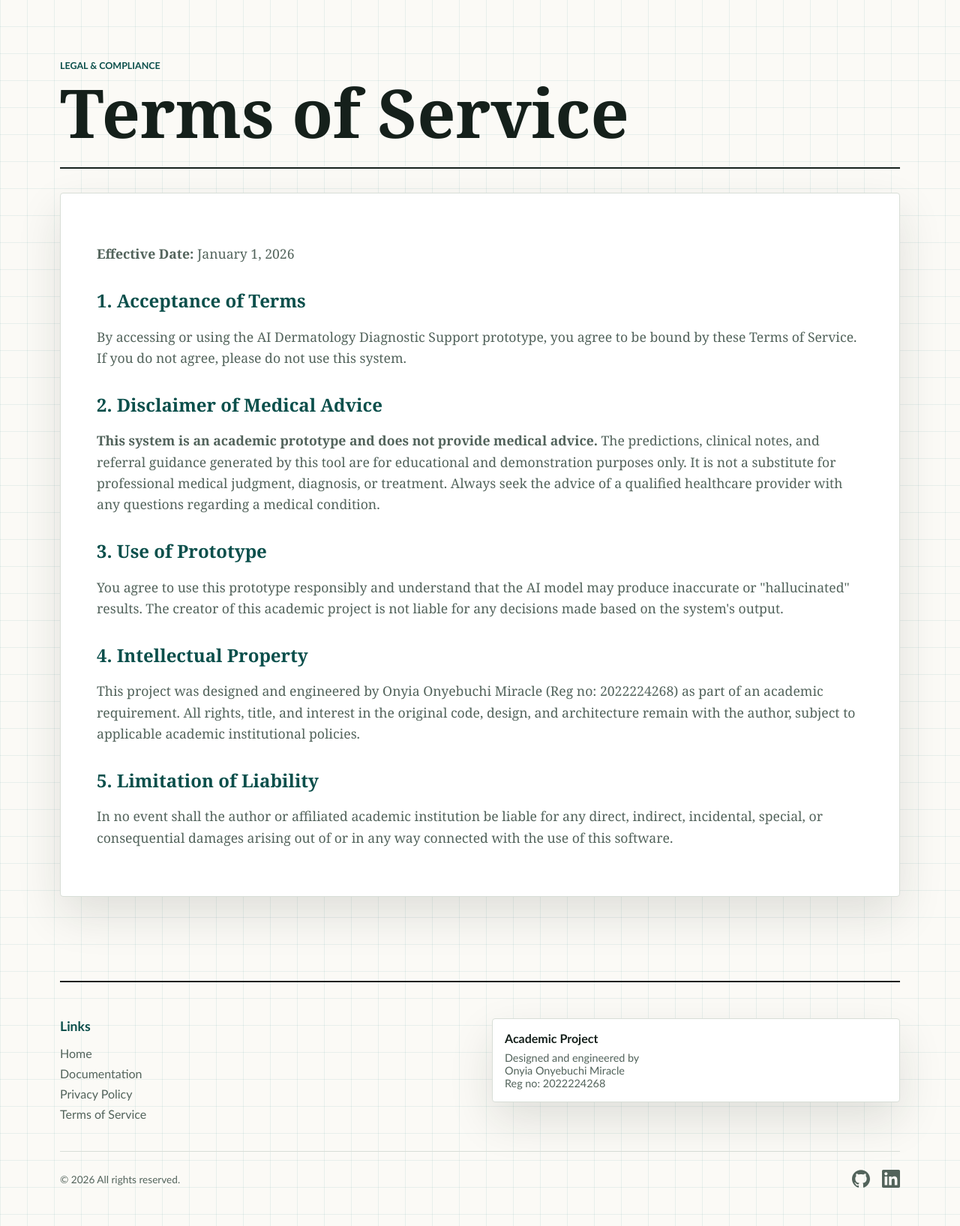
After one commit to Emmy042/AI-Diagnostic, a Flask app: page /terms in a window 1280 px wide. The commit adds this page. Shown: the whole page at 75% size. Run offline with Flask 3, Linux system fonts and the light colour scheme.

Commit message:
added legal docs

```diff
--- a/app/web.py
+++ b/app/web.py
@@ -9,9 +9,9 @@ from app.diagnostic import DermaClassifier, ImageUpload, UnsupportedFileError
 
 
 def create_app(config: dict | None = None) -> Flask:
-    app = Flask(__name__, instance_relative_config=False)
+    app = Flask(__name__, template_folder="../templates", static_folder="../static", instance_relative_config=False)
     app.config.update(
-        DERMA_MODEL_PATH=os.getenv("DERMA_MODEL_PATH", "models/derma_inceptionv3.keras"),
+        DERMA_MODEL_PATH=os.getenv("DERMA_MODEL_PATH", "derma_inceptionv3.keras"),
         DERMA_DEMO_MODE=_parse_bool(os.getenv("DERMA_DEMO_MODE", "")),
         MAX_UPLOAD_MB=int(os.getenv("MAX_UPLOAD_MB", "8")),
         MAX_CONTENT_LENGTH=int(os.getenv("MAX_UPLOAD_MB", "8")) * 1024 * 1024,
@@ -50,6 +50,18 @@ def create_app(config: dict | None = None) -> Flask:
 
         return render_template("result.html", result=result)
 
+    @app.get("/docs")
+    def docs():
+        return render_template("docs.html")
+
+    @app.get("/privacy")
+    def privacy():
+        return render_template("privacy.html")
+
+    @app.get("/terms")
+    def terms():
+        return render_template("terms.html")
+
     @app.get("/health")
     def health():
         return jsonify(
--- a/run.py
+++ b/run.py
@@ -5,4 +5,4 @@ app = create_app()
 
 
 if __name__ == "__main__":
-    app.run(host="127.0.0.1", port=5000, debug=True)
+    app.run(host="127.0.0.1", port=5000, debug=True, use_reloader=False)
--- a/static/styles.css
+++ b/static/styles.css
@@ -246,12 +246,143 @@ h2 {
   }
 }
 
+/* Footer Styles */
+.site-footer {
+  margin-top: 64px;
+  padding: 48px 0;
+  border-top: 2px solid var(--ink);
+  font-family: "Trebuchet MS", Verdana, sans-serif;
+}
+
+.footer-content {
+  display: grid;
+  grid-template-columns: repeat(auto-fit, minmax(250px, 1fr));
+  gap: 32px;
+}
+
+.footer-section h3 {
+  margin: 0 0 16px;
+  font-size: 1.1rem;
+  color: var(--accent-dark);
+}
+
+.footer-section ul {
+  list-style: none;
+  padding: 0;
+  margin: 0;
+}
+
+.footer-section ul li {
+  margin-bottom: 8px;
+}
+
+.footer-section a {
+  color: var(--muted);
+  text-decoration: none;
+}
+
+.footer-section a:hover {
+  color: var(--ink);
+  text-decoration: underline;
+}
+
+.academic-card {
+  background: var(--panel);
+  border: 1px solid var(--line);
+  box-shadow: var(--shadow);
+  padding: 16px;
+  font-size: 0.9rem;
+  color: var(--muted);
+  border-radius: 4px;
+}
+
+.academic-card strong {
+  color: var(--ink);
+  display: block;
+  margin-bottom: 8px;
+  font-size: 1rem;
+}
+
+.footer-bottom {
+  margin-top: 32px;
+  padding-top: 24px;
+  border-top: 1px solid var(--line);
+  display: flex;
+  justify-content: space-between;
+  align-items: center;
+  flex-wrap: wrap;
+  gap: 16px;
+  font-size: 0.85rem;
+  color: var(--muted);
+}
+
+.social-icons {
+  display: flex;
+  gap: 16px;
+}
+
+.social-icons a {
+  color: var(--muted);
+  transition: color 0.2s ease;
+}
+
+.social-icons a:hover {
+  color: var(--accent);
+}
+
+.social-icon {
+  width: 24px;
+  height: 24px;
+  fill: currentColor;
+}
+
+/* Static Pages Styles */
+.static-content {
+  background: var(--panel);
+  border: 1px solid var(--line);
+  box-shadow: var(--shadow);
+  padding: 48px;
+  margin-top: 32px;
+  border-radius: 4px;
+}
+
+.static-content h1 {
+  font-size: 2.5rem;
+  margin-bottom: 24px;
+}
+
+.static-content h2 {
+  font-size: 1.5rem;
+  margin-top: 32px;
+  color: var(--accent-dark);
+}
+
+.static-content p {
+  color: var(--muted);
+  font-size: 1.1rem;
+  line-height: 1.6;
+  margin-bottom: 16px;
+}
+
+.static-content ul, .static-content ol {
+  color: var(--muted);
+  font-size: 1.1rem;
+  line-height: 1.6;
+  margin-bottom: 16px;
+  padding-left: 20px;
+}
+
+.static-content li {
+  margin-bottom: 8px;
+}
+
 @media print {
   body {
     background: #fff;
   }
 
-  .actions {
+  .actions,
+  .site-footer {
     display: none;
   }
 
--- /dev/null
+++ b/templates/base.html
@@ -0,0 +1,51 @@
+<!doctype html>
+<html lang="en">
+  <head>
+    <meta charset="utf-8">
+    <meta name="viewport" content="width=device-width, initial-scale=1">
+    <title>{% block title %}AI Dermatology Diagnostic Support{% endblock %}</title>
+    <link rel="stylesheet" href="{{ url_for('static', filename='styles.css') }}">
+  </head>
+  <body>
+    <main class="shell {% block shell_class %}{% endblock %}">
+      {% block content %}{% endblock %}
+    </main>
+
+    <footer class="site-footer shell">
+      <div class="footer-content">
+        <div class="footer-section">
+          <h3>Links</h3>
+          <ul>
+            <li><a href="{{ url_for('index') }}">Home</a></li>
+            <li><a href="{{ url_for('docs') }}">Documentation</a></li>
+            <li><a href="{{ url_for('privacy') }}">Privacy Policy</a></li>
+            <li><a href="{{ url_for('terms') }}">Terms of Service</a></li>
+          </ul>
+        </div>
+        <div class="footer-section">
+          <div class="academic-card">
+            <strong>Academic Project</strong>
+            Designed and engineered by<br>
+            Onyia Onyebuchi Miracle<br>
+            Reg no: 2022224268
+          </div>
+        </div>
+      </div>
+      <div class="footer-bottom">
+        <div>&copy; 2026 All rights reserved.</div>
+        <div class="social-icons">
+          <a href="#" aria-label="GitHub">
+            <svg class="social-icon" viewBox="0 0 24 24">
+              <path d="M12 .297c-6.63 0-12 5.373-12 12 0 5.303 3.438 9.8 8.205 11.385.6.113.82-.258.82-.577 0-.285-.01-1.04-.015-2.04-3.338.724-4.042-1.61-4.042-1.61C4.422 18.07 3.633 17.7 3.633 17.7c-1.087-.744.084-.729.084-.729 1.205.084 1.838 1.236 1.838 1.236 1.07 1.835 2.809 1.305 3.495.998.108-.776.417-1.305.76-1.605-2.665-.3-5.466-1.332-5.466-5.93 0-1.31.465-2.38 1.235-3.22-.135-.303-.54-1.523.105-3.176 0 0 1.005-.322 3.3 1.23.96-.267 1.98-.399 3-.405 1.02.006 2.04.138 3 .405 2.28-1.552 3.285-1.23 3.285-1.23.645 1.653.24 2.873.12 3.176.765.84 1.23 1.91 1.23 3.22 0 4.61-2.805 5.625-5.475 5.92.42.36.81 1.096.81 2.22 0 1.606-.015 2.896-.015 3.286 0 .315.21.69.825.57C20.565 22.092 24 17.592 24 12.297c0-6.627-5.373-12-12-12"/>
+            </svg>
+          </a>
+          <a href="#" aria-label="LinkedIn">
+            <svg class="social-icon" viewBox="0 0 24 24">
+              <path d="M20.447 20.452h-3.554v-5.569c0-1.328-.027-3.037-1.852-3.037-1.853 0-2.136 1.445-2.136 2.939v5.667H9.351V9h3.414v1.561h.046c.477-.9 1.637-1.85 3.37-1.85 3.601 0 4.267 2.37 4.267 5.455v6.286zM5.337 7.433c-1.144 0-2.063-.926-2.063-2.065 0-1.138.92-2.063 2.063-2.063 1.14 0 2.064.925 2.064 2.063 0 1.139-.925 2.065-2.064 2.065zm1.782 13.019H3.555V9h3.564v11.452zM22.225 0H1.771C.792 0 0 .774 0 1.729v20.542C0 23.227.792 24 1.771 24h20.451C23.2 24 24 23.227 24 22.271V1.729C24 .774 23.2 0 22.222 0h.003z"/>
+            </svg>
+          </a>
+        </div>
+      </div>
+    </footer>
+  </body>
+</html>
--- /dev/null
+++ b/templates/terms.html
@@ -0,0 +1,29 @@
+{% extends "base.html" %}
+{% block title %}Terms of Service{% endblock %}
+{% block content %}
+      <section class="masthead">
+        <div>
+          <p class="eyebrow">Legal & Compliance</p>
+          <h1>Terms of Service</h1>
+        </div>
+      </section>
+
+      <article class="static-content">
+        <p><strong>Effective Date:</strong> January 1, 2026</p>
+
+        <h2>1. Acceptance of Terms</h2>
+        <p>By accessing or using the AI Dermatology Diagnostic Support prototype, you agree to be bound by these Terms of Service. If you do not agree, please do not use this system.</p>
+
+        <h2>2. Disclaimer of Medical Advice</h2>
+        <p><strong>This system is an academic prototype and does not provide medical advice.</strong> The predictions, clinical notes, and referral guidance generated by this tool are for educational and demonstration purposes only. It is not a substitute for professional medical judgment, diagnosis, or treatment. Always seek the advice of a qualified healthcare provider with any questions regarding a medical condition.</p>
+
+        <h2>3. Use of Prototype</h2>
+        <p>You agree to use this prototype responsibly and understand that the AI model may produce inaccurate or "hallucinated" results. The creator of this academic project is not liable for any decisions made based on the system's output.</p>
+
+        <h2>4. Intellectual Property</h2>
+        <p>This project was designed and engineered by Onyia Onyebuchi Miracle (Reg no: 2022224268) as part of an academic requirement. All rights, title, and interest in the original code, design, and architecture remain with the author, subject to applicable academic institutional policies.</p>
+
+        <h2>5. Limitation of Liability</h2>
+        <p>In no event shall the author or affiliated academic institution be liable for any direct, indirect, incidental, special, or consequential damages arising out of or in any way connected with the use of this software.</p>
+      </article>
+{% endblock %}
```
Also changed, not shown: colab_training_guide.md (added, +115 -0 lines), requirements.txt (+5 -5 lines), templates/docs.html (added, +30 -0 lines), templates/error.html (+5 -13 lines), templates/index.html (+3 -13 lines), templates/privacy.html (added, +29 -0 lines), templates/result.html (+4 -13 lines), train_model.py (added, +120 -0 lines), 1 other file.
